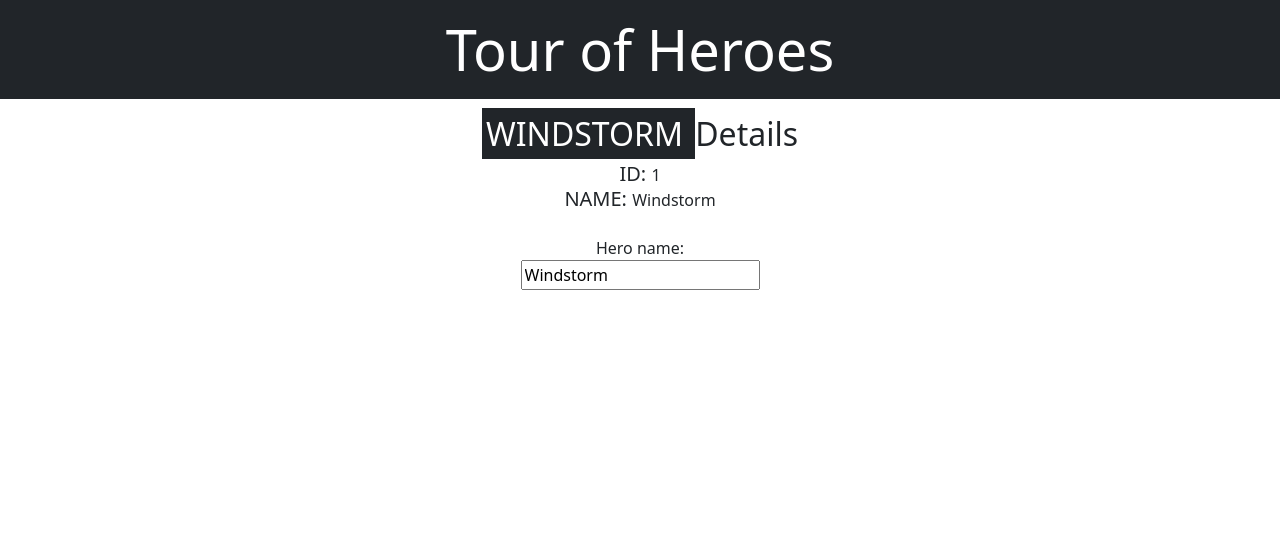
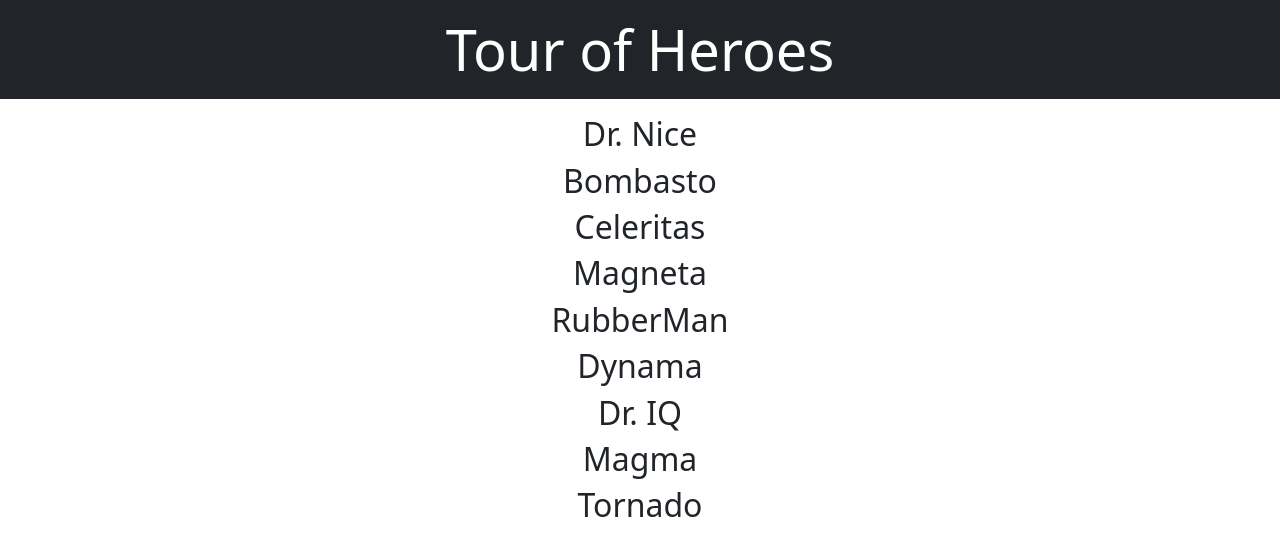
Before and after one commit to jonhayjr/tour-of-heroes-angular, an Angular app: page / in a window 1280 px wide. Shown: the top 556 px of the page. Built offline with nearby package versions, Linux system fonts and the light colour scheme.

Commit message:
Added heroes list

```diff
--- a/src/app/heroes/heroes.component.html
+++ b/src/app/heroes/heroes.component.html
@@ -1,12 +1,6 @@
 <div class="mt-3 w-50 text-center mx-auto">
-    <h2><span class="text-white bg-dark p-1">{{ hero.name | uppercase }}  </span>Details</h2>
-    <div><span class="text-uppercase h5">id: </span>{{ hero.id }}</div>
-    <div><span class="text-uppercase h5">name: </span>{{ hero.name }}</div>
 
-    <br>
-    <div>
-        <label class="text-center" for="name">Hero name: </label>
-        <br>
-        <input id="name" [(ngModel)]="hero.name" placeholder="name">
+    <div *ngFor="let hero2 of heroes">
+        <h2>{{ hero2.name }}</h2>
     </div>
 </div>
--- a/src/app/heroes/heroes.component.ts
+++ b/src/app/heroes/heroes.component.ts
@@ -1,5 +1,6 @@
 import { Component, OnInit } from '@angular/core';
 import { Hero } from '../hero';
+import { HEROES } from '../mock-heroes';
 
 @Component({
   selector: 'app-heroes',
@@ -13,6 +14,8 @@ export class HeroesComponent implements OnInit {
     name: 'Windstorm'
   }
 
+ heroes = HEROES
+
   constructor() { }
 
   ngOnInit(): void {
--- /dev/null
+++ b/src/app/mock-heroes.ts
@@ -0,0 +1,13 @@
+import { Hero } from './hero';
+
+export const HEROES: Hero[] = [
+  { id: 12, name: 'Dr. Nice' },
+  { id: 13, name: 'Bombasto' },
+  { id: 14, name: 'Celeritas' },
+  { id: 15, name: 'Magneta' },
+  { id: 16, name: 'RubberMan' },
+  { id: 17, name: 'Dynama' },
+  { id: 18, name: 'Dr. IQ' },
+  { id: 19, name: 'Magma' },
+  { id: 20, name: 'Tornado' }
+];
```
